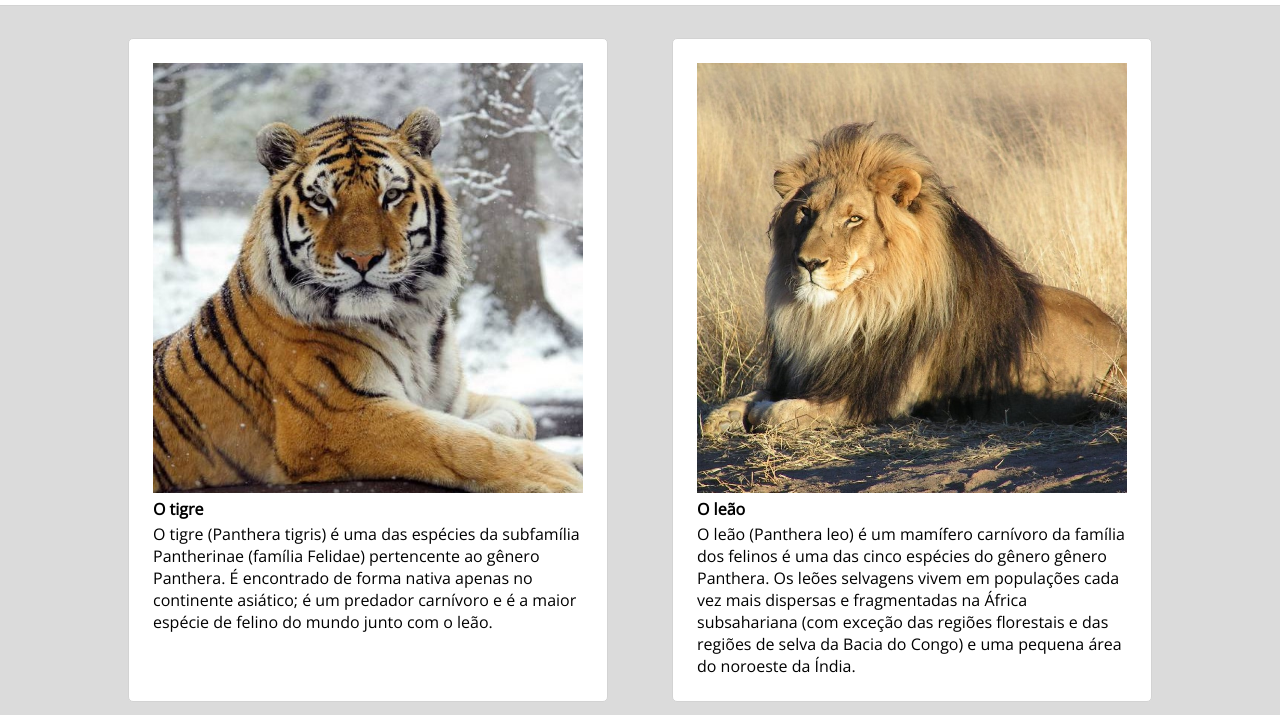
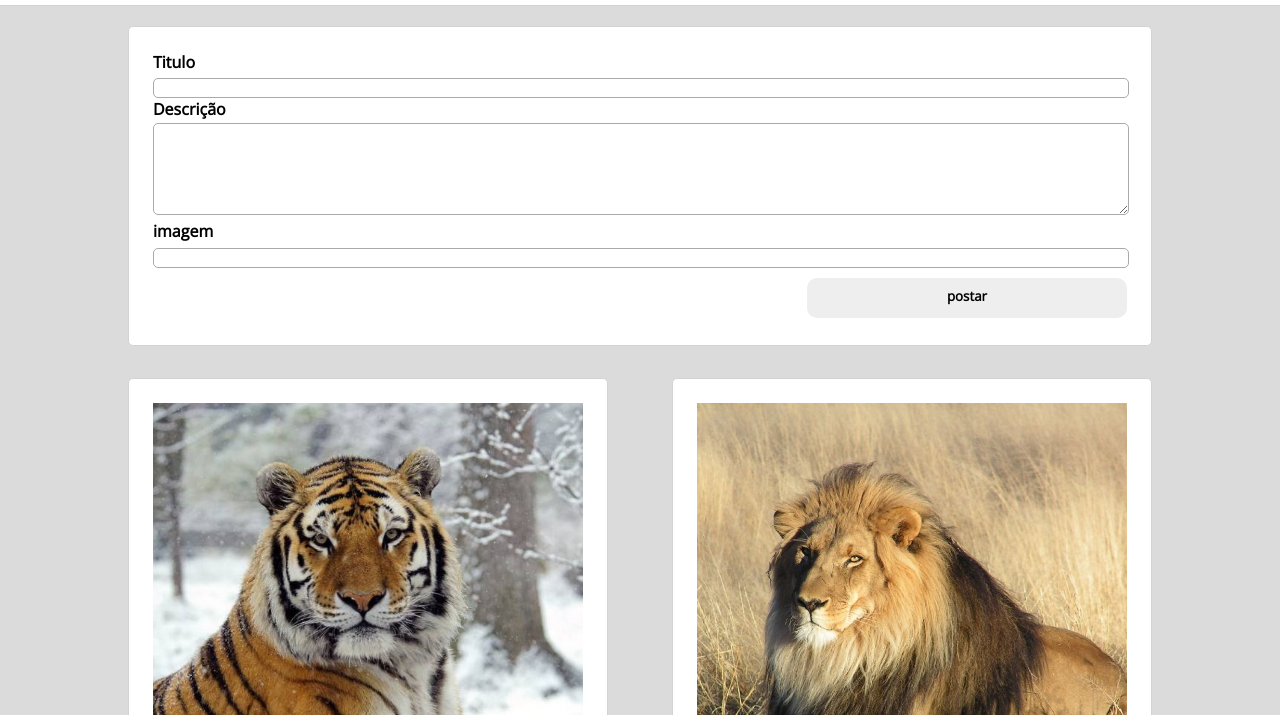
Before and after one commit to jonathas-arruda/switcherDarkMode, a plain HTML site: page index.html in a window 1280 px wide. Shown: the part 55-770 px from the top of the page. Drawn offline with nearby package versions, Linux system fonts and the light colour scheme.

Commit message:
Addind post layout

```diff
--- a/db.js
+++ b/db.js
@@ -64,15 +64,6 @@ const listaFelinos = [
                 Índia.`,
     imgURL: "./imagens/leon.jpg",
   },
-  {
-    titulo: "O leopardo",
-    descricao: `O leopardo (Panthera pardus) é um mamífero carnívoro da família dos felinos. Como três dos outros
-                felinos do gênero Panthera: o leão, o tigre e a onça-pintada, são caracterizados por uma modificação do osso
-                hióide que lhes permite rugir.
-                É também conhecido como pantera marrom e, quando tem a pelagem completamente escura, como pantera negra
-                (melanista).`,
-    imgURL: "./imagens/leopardo.jpg",
-  },
 ];
 
 export default listaFelinos ;
--- a/index.html
+++ b/index.html
@@ -9,6 +9,7 @@
   <script type="module" src="index.js" defer></script>
   <title>Dark Mode</title>
 </head>
+
 <body>
   <header class="container-header">
     <h1>A família dos felinos</h1>
@@ -18,9 +19,26 @@
     </label>
   </header>
 
-  <div class="container" id="elementoPai">
-
+  <form class="formulario" >
+    <div class="container-form item">
+      <div>
+        <label for=""><h2>Titulo</h2></label>
+        <input class="input-form" type="text">
       </div>
+      <div>
+        <label for=""><h2>Descrição</h2></label>
+        <textarea class="input-form" name="" id="" cols="30" rows="5"></textarea>
+      </div>
+      <div>
+        <label for=""><h2>imagem</h2></label>
+        <input class="input-form" type="text">
+      </div>
+      <div class="btn">
+        <button class="register-btn" type="button"><h2>postar</h2></button>
+      </div>
+  </form>
+  </div>
+  <div class="container" id="elementoPai"></div>
 </body>
 
 </html>
--- a/styles.css
+++ b/styles.css
@@ -1,9 +1,9 @@
-@import url('https://fonts.googleapis.com/css2?family=Open+Sans:wght@300;400&display=swap');
+@import url("https://fonts.googleapis.com/css2?family=Open+Sans:wght@300;400&display=swap");
 
 * {
   margin: 0;
   padding: 0;
-  font-family: 'Open Sans', sans-serif;
+  font-family: "Open Sans", sans-serif;
 }
 
 body {
@@ -14,7 +14,7 @@ h1 {
   color: grey;
 }
 
-.container-header{
+.container-header {
   height: 60px;
   background-color: white;
   border-bottom: 1px solid lightgrey;
@@ -47,7 +47,7 @@ h1 {
 
 .item h2 {
   font-size: 1em;
-  margin-bottom: .2em;
+  margin-bottom: 0.2em;
 }
 
 /* button design */
@@ -72,8 +72,8 @@ h1 {
   right: 0;
   bottom: 0;
   background-color: #ccc;
-  -webkit-transition: .4s;
-  transition: .4s;
+  -webkit-transition: 0.4s;
+  transition: 0.4s;
 }
 
 .slider:before {
@@ -84,8 +84,8 @@ h1 {
   left: 4px;
   bottom: 4px;
   background-color: white;
-  -webkit-transition: .4s;
-  transition: .4s;
+  -webkit-transition: 0.4s;
+  transition: 0.4s;
 }
 
 input:checked + .slider {
@@ -98,7 +98,6 @@ input:checked + .slider:before {
   transform: translateX(26px);
 }
 
-/* Rounded sliders */
 .slider.round {
   border-radius: 34px;
 }
@@ -107,32 +106,77 @@ input:checked + .slider:before {
   border-radius: 50%;
 }
 
-/* ------------------------------ Estilos para o tema escuro (Dark-Mode) ----------------------------------------------- */
+.formulario {
+  height: 20rem;
+  width: 100%;
+  display: flex;
+  justify-content: center;
+  margin: 20px 0;
+}
 
-/* Os seguintes estilos são os que usaremos para aplicar o modo escuro,
-você terá que modificar os seletores a fim de poder resolver o exercício. */
+.container-form {
+  height: 100%;
+  width: 80%;
+  justify-content: center;
+}
+.btn {
+  display: flex;
+  justify-content: end;
+}
+.register-btn {
+  height: 2.5rem;
+  width: 20rem;
+  margin: 10px 0;
+  border: 0;
+  border-radius: 10px;
+  background-color: rgb(238, 238, 238);
+}
 
-/* A cor de fundo  */
+.register-btn:hover {
+  background-color: rgb(223, 223, 223);
+}
+.register-btn:active {
+  background-color: rgb(238, 238, 238);
+}
 
-.dark  {
+.input-form {
+  width: 100%;
+  border-radius: 5px;
+  border: solid 1px rgb(170, 170, 170);
+
+}
+
+.dark {
   background-color: rgb(39, 39, 39);
 }
 
- /* Modificações no titulo 'A família dos felinos' */
- .dark .container-header {
+.dark .container-header {
   background-color: rgb(19, 19, 19);
   color: rgb(170, 170, 170);
   border-color: black;
 }
 
-
-/* Modificações nos items */
-.dark .item{
+.dark .item {
   background-color: rgb(19, 19, 19);
   border-color: black;
 }
 
- /* Modificações nos textos dos itens e cabeçalhos dos itens */
-.dark  h2 ,.dark p{
+.dark h2,.dark p {
   color: rgb(230, 230, 230);
 }
+
+.dark .register-btn {
+  background-color: rgb(80, 80, 80);
+}
+
+.dark .register-btn:hover {
+  background-color: rgb(95, 95, 95);
+}
+.dark .register-btn:active {
+  background-color: rgb(80, 80, 80);
+}
+
+.dark .input-form {
+  background-color: rgb(95, 95, 95);
+  border: 0;
+}
```
Also changed, not shown: 1 other file. Lines whose indentation alone changed are shown as unchanged.
